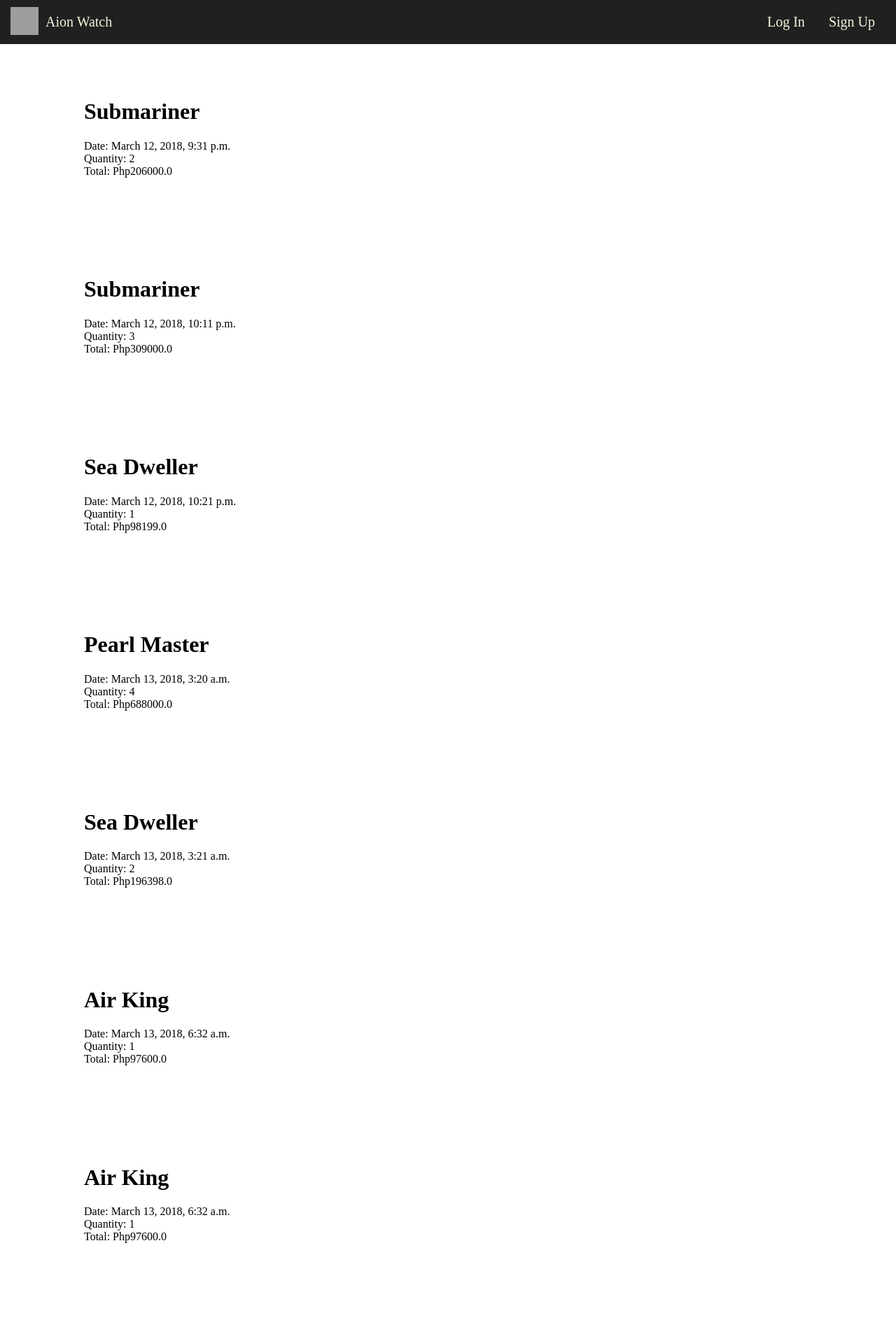
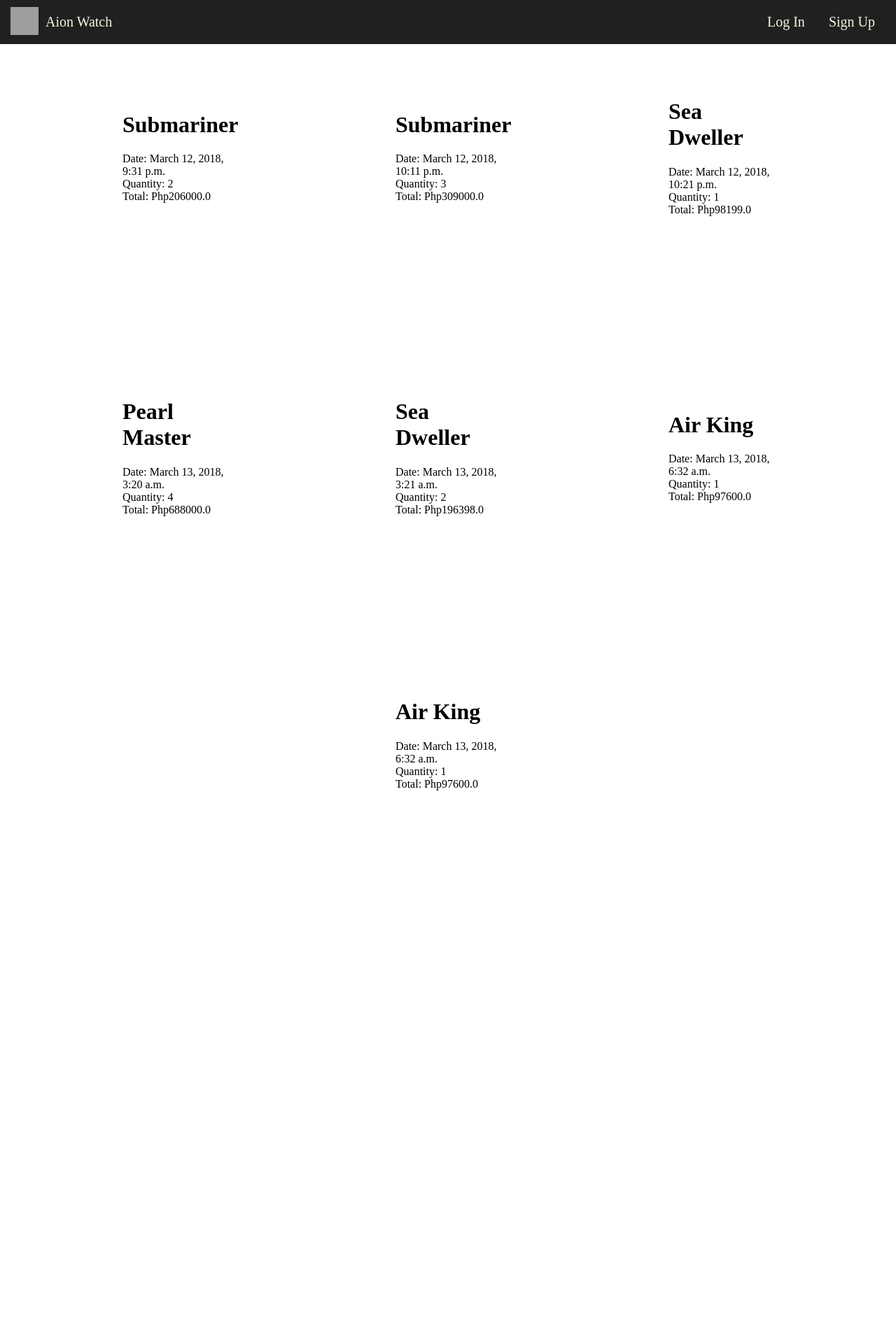
Before and after one commit to Jringas/secprog, a Django app: template dotExe/Aion/templates/Aion/usertransactions.html in a window 1280 px wide. Shown: the whole page at 70% size. After the commit the page ends 1130 px from the top, so only its background shows below. Run offline with Django 3.2, Linux system fonts and the light colour scheme; the template is opened without the code that fills it: values that come from a table or form of the project are taken from there, others are empty; data comes from the database, SQL or seed files in the repository; some web fonts are replaced; grey boxes are pictures that could not be loaded.

Commit message:
updated CSS & HTML
Updating the UI only

```diff
--- a/dotExe/Aion/static/Aion/usertransactions.css
+++ b/dotExe/Aion/static/Aion/usertransactions.css
@@ -44,3 +44,12 @@ body {
     display: flex;
     justify-content: center;
     flex-direction: column;
+    width: 150px;
+}
+
+.transbox {
+    display: flex;
+    flex-direction: row;
+    flex-wrap: wrap;
+    justify-content: center;
+}
--- a/dotExe/Aion/templates/Aion/usertransactions.html
+++ b/dotExe/Aion/templates/Aion/usertransactions.html
@@ -35,6 +35,7 @@
             {% endif %}
         </div>
     </div>
+    <div class="transbox">
         {% for transaction in transactions %}
         <div class="userbox">
             <h1>{{transaction.product_id.product_name}}</h1>
@@ -43,5 +44,6 @@
             <span>Total: Php{{transaction.transaction_order_total}}</span>
         </div>
         {% endfor %}
+    </div>
 </body>
 </html>
```
Lines whose indentation alone changed are shown as unchanged.
